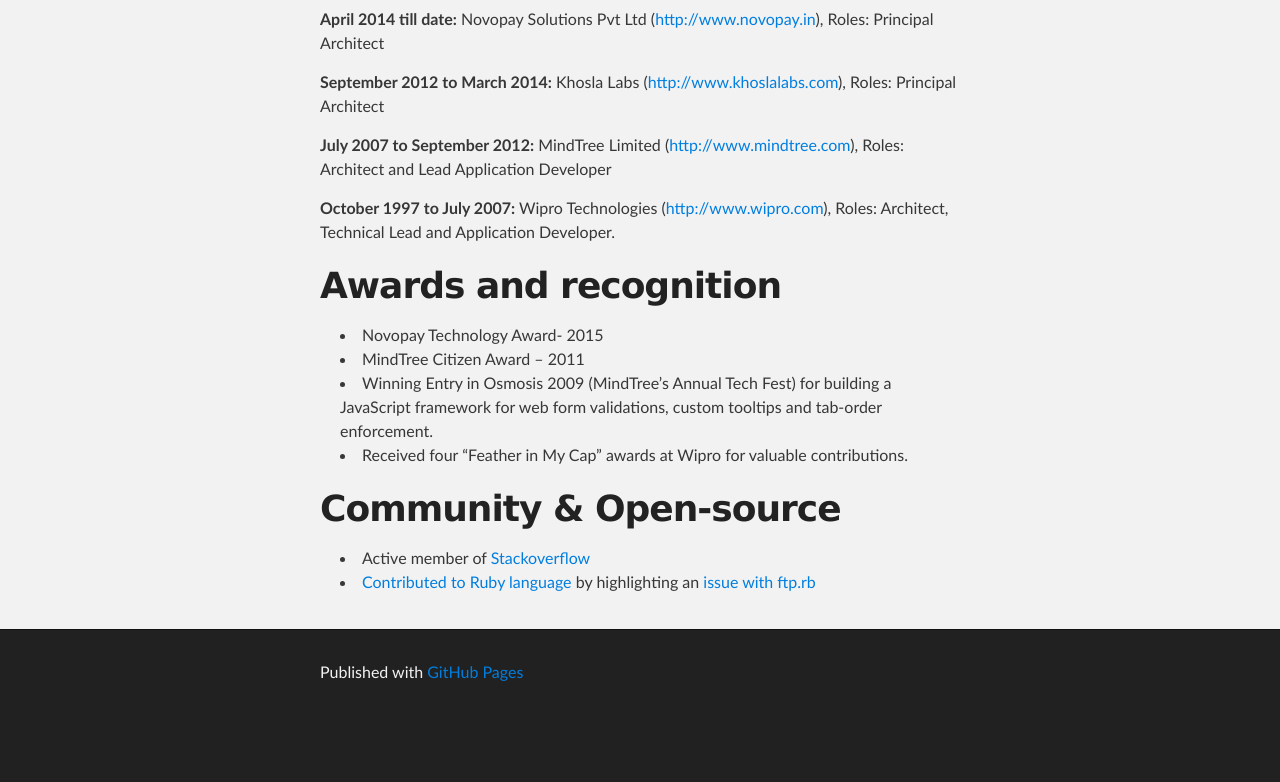
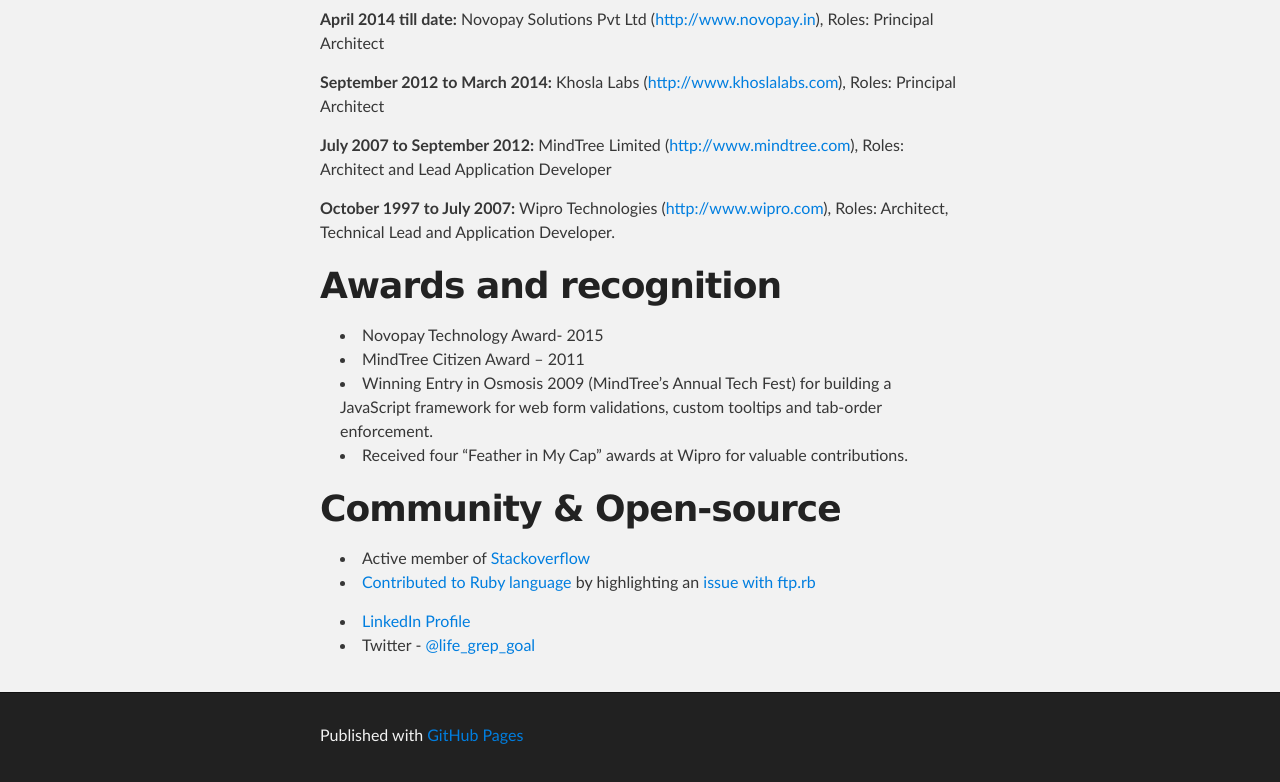
Before and after one commit to srikanthps/srikanthps.github.com, a plain HTML site: page index.html in a window 1280 px wide. Shown: the part 1130-1912 px from the top of the page. Before the commit the page ends 1849 px from the top, so only its background shows below. Drawn offline with Linux system fonts and the light colour scheme.

Commit message:
Update index.html

```diff
--- a/index.html
+++ b/index.html
@@ -65,6 +65,12 @@
         <li><a href="https://github.com/ruby/ruby/commit/d5d6b149df3d2d565859599334327e378e5b2a84">Contributed to Ruby language</a> by highlighting an <a href="https://bugs.ruby-lang.org/issues/11454">issue with ftp.rb</a></li>
         </ul>
 
+        <h1Social Media</h1>
+        <ul>
+        <li><a href="https://in.linkedin.com/in/srikanthps">LinkedIn Profile</a></li>
+        <li>Twitter - <a href="https://twitter.com/life_grep_goal">@life_grep_goal</a></li>
+        </ul>
+
       </section>
     </div>
 
```
